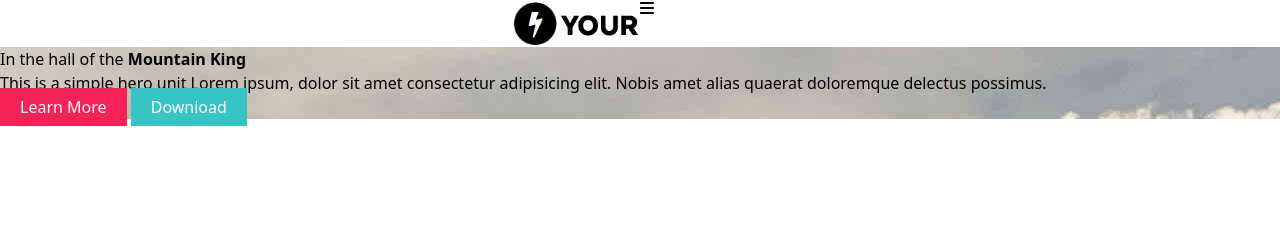
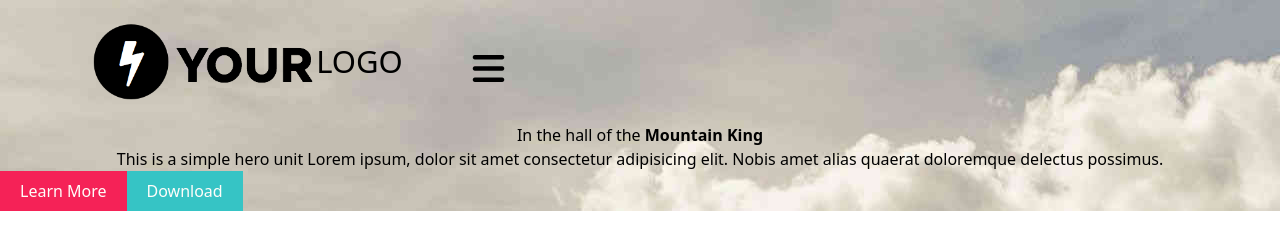
Before and after one commit to NaimDeb/G404-TP-Tailwind-TheMountain, a website: page index.html in a window 1280 px wide. Drawn offline with Linux system fonts and the light colour scheme; files whose address does not match are found by name.

Commit message:
add navbar

```diff
--- a/index.html
+++ b/index.html
@@ -20,22 +20,38 @@
 </head>
 <body>
 
-    <header id="home" class="flex justify-center">
-        <img src="images/your_logo.png" alt="logo" class="w-32">
-        <i class="fas fa-bars w-32"></i>
+    <header id="home" class="bg-hero-img relative">
+    <div class="container mx-auto">
+        <nav class="flex justify-between">
+            <!-- Logo -->
+            <div class="flex items-center p-5">
+
+                <div class="flex justify-center items-center">
+                <img class="w-[50%]" src="images/your_logo.png" alt="Image signifiant le logo du site" />
+                <h4 class="text-[31px] font-thin">LOGO</h4>
+            </div>
+
+            <!-- Menu hamburger -->
+            <i class="text-4xl fa-solid fa-bars mt-4"></i>
+
+        </div>
+        </nav>
+
+
+        <!-- Hero -->
+
+        <h1 class="text-center ">In the hall of the <strong>Mountain King</strong></h1>
+        <p class="text-center">This is a simple hero unit Lorem ipsum, dolor sit amet consectetur adipisicing elit. Nobis amet alias quaerat doloremque delectus possimus.</p>
+
+        <div class="flex flex_col">
+            <a href="#" class="bg-[#f52257] py-2 px-5 text-neutral-off-white">Learn More</a>
+            <a href="#" class="bg-[#36c4c5] py-2 px-5 text-neutral-off-white">Download</a>
+        </div>
+    </div>
     </header>
 
-    <!-- Hero -->
-    <div class="bg-[url('./images/bg_header.jpg')]">
 
-        <h1>In the hall of the <strong>Mountain King</strong></h1>
 
-        <p class="">This is a simple hero unit Lorem ipsum, dolor sit amet consectetur adipisicing elit. Nobis amet alias quaerat doloremque delectus possimus.</p>
-
-        <a href="#" class="bg-[#f52257] py-2 px-5 text-neutral-off-white">Learn More</a>
-        <a href="#" class="bg-[#36c4c5] py-2 px-5 text-neutral-off-white">Download</a>
-
-    </div>
 
     <section id="features"></section>
     <section id="about"></section>
--- a/tailwind.config.js
+++ b/tailwind.config.js
@@ -12,6 +12,9 @@ module.exports = {
         Roboto: ["Roboto", "sans-serif"],
         Rokkitt: ["Rokkitt", "sans-serif"],
       },
+      backgroundImage: {
+        'hero-img': "url('../images/bg_header.jpg')",
+      },
     },
   },
   plugins: [],
```
Also changed, not shown: css/output.css.
